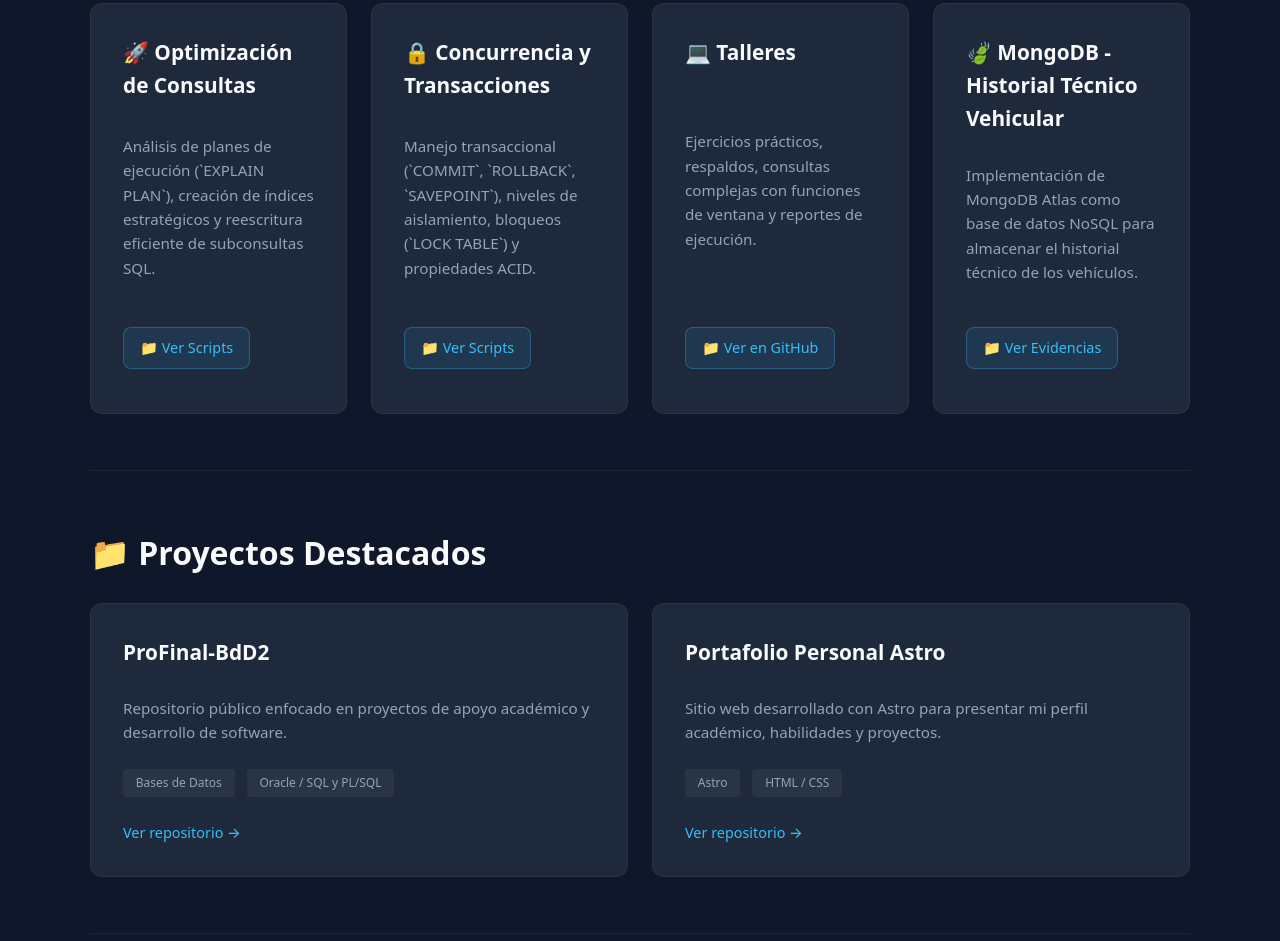
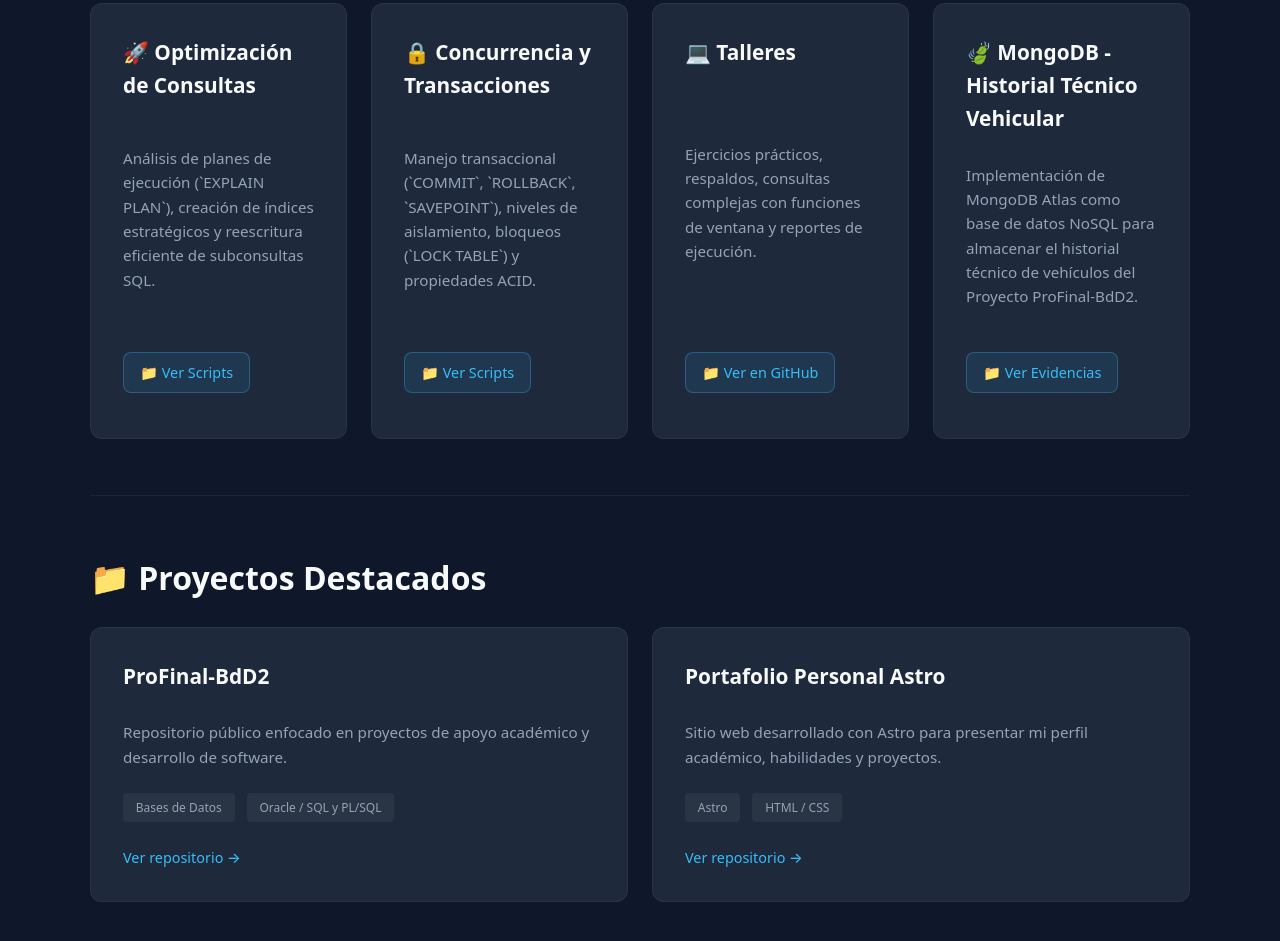
Before and after one commit to Natalia200710/Mi_Portafolio, an Astro site: page / in a window 1280 px wide. Shown: the part 2427-3368 px from the top of the page. Built offline with nearby package versions, Linux system fonts and the light colour scheme; Astro itself is replaced by a stand-in of ours.

Commit message:
Ajuste descripción MongoDB

```diff
--- a/src/pages/index.astro
+++ b/src/pages/index.astro
@@ -246,7 +246,7 @@
             <h3>🍃 MongoDB - Historial Técnico Vehicular</h3>
             <p>
               Implementación de MongoDB Atlas como base de datos NoSQL para
-              almacenar el historial técnico de los vehículos.
+              almacenar el historial técnico de vehículos del Proyecto ProFinal-BdD2.
             </p>
 
             <div style="margin-top: 1.2rem; margin-bottom: 0.8rem;">
```
